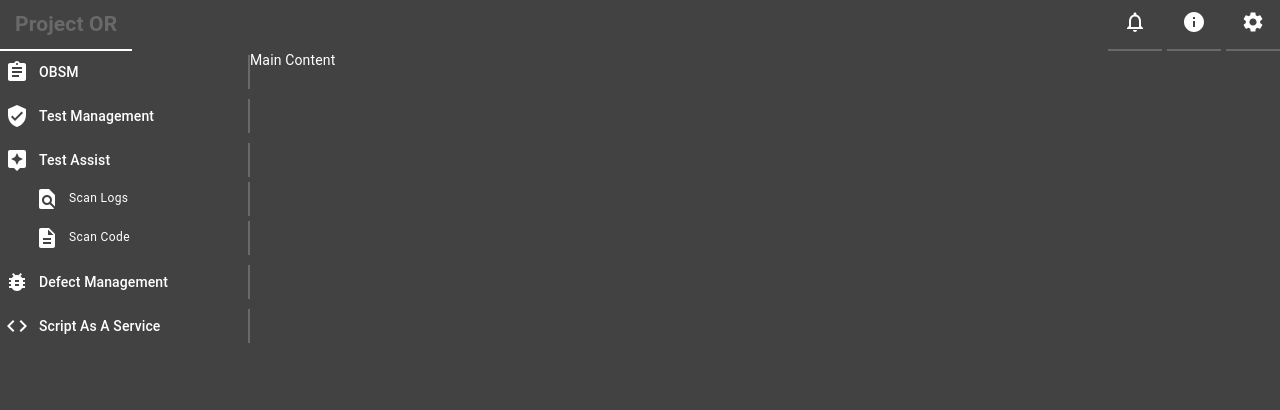
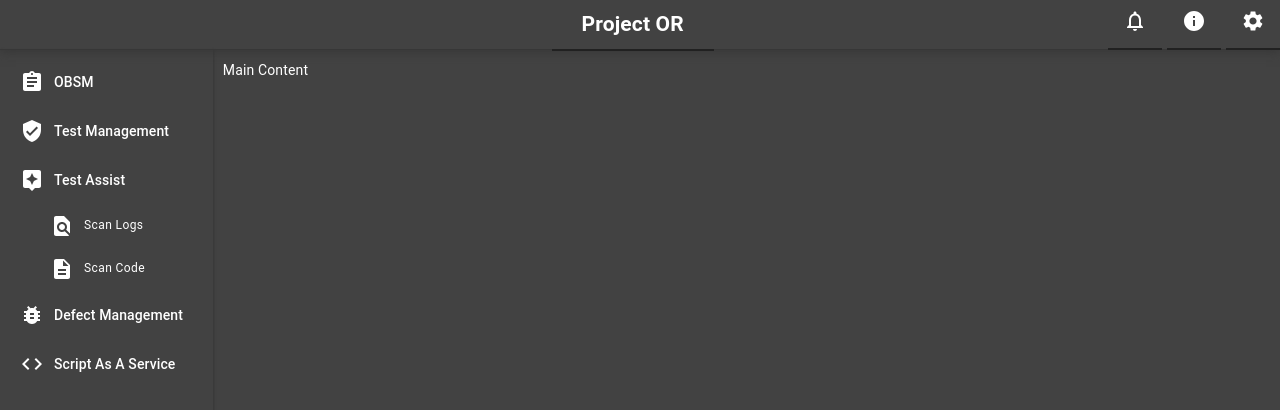
Before and after one commit to id-shiv/django-react-app, a React (Create React App) app in the folder frontend/: page / in a window 1280 px wide. Shown: the top 410 px of the page. Built offline with nearby package versions, Linux system fonts and the light colour scheme.

Commit message:
layout styling fixed

```diff
--- a/frontend/src/App.js
+++ b/frontend/src/App.js
@@ -24,9 +24,9 @@ function App() {
   // define theme
   const theme = createMuiTheme({
     palette: {
-      type: "dark"
-    }
-  })
+      type:"dark",
+    },
+  });
 
   // render App
   return (
--- a/frontend/src/components/styles.jsx
+++ b/frontend/src/components/styles.jsx
@@ -13,23 +13,15 @@ export default makeStyles((theme) => ({
     height: "100%",
   },
 
-  main__container: {
-    display: "flex",
-    width: "100%",
-    height: "100%",
-  },
-
-  maincontent__container: {
-    display: "flex",
-    flexDirection: "column",
-  },
-
   // header
   header__container: {
     display: "flex",
     flexDirection: "row",
     position: "sticky",
     height: "50px",
+    borderBottom: "1px solid #373737",
+    boxShadow: "0px 1px 10px 1px #373737",
+    zIndex: 1,
   },
   header__itemsleft__container: {
     display: "flex",
@@ -41,54 +33,67 @@ export default makeStyles((theme) => ({
     display: "flex",
     alignItems: "center",
   },
+  header__brand: {
+    padding: "10px 30px",
+    marginLeft: "50%",
+    marginRight: "5px",
+    borderBottom: "2px solid #212121",
+    color: "inherit",
+    "&:hover": {
+      backgroundColor: "#212121",
+      borderBottom: "2px solid white",
+    },
+  },
   header__itemsright: {
     padding: "10px 15px",
     marginLeft: "5px",
-    borderBottom: "2px solid dimgrey",
+    borderBottom: "2px solid #212121",
     color: "inherit",
     "&:hover": {
-      color: "dimgrey",
-      borderBottom: "2px solid white",
+      backgroundColor: "#212121",
+      borderBottomColor: "inherit",
     },
   },
-  header__brand: {
-    padding: "10px 15px",
-    borderBottom: "2px solid dimgrey",
-    color: "inherit",
-    "&:hover": {
-      color: "dimgrey",
-      borderBottom: "2px solid white",
-    },
+
+  // main container = sidebar + main content
+  main__container: {
+    display: "flex",
+    width: "100%",
+    height: "100%",
   },
 
   // sidebar
   sidebar__container: {
+    paddingTop: "10px",
     display: "flex",
     flexDirection: "column",
-    width: "250px",
+    width: "20%",
+    boxShadow: "0.5px 0px 2px 0px #373737",
   },
   sidebar__button: {
-    padding: "5px",
-    margin: "5px 0px",
+    padding: "10px 7px",
+    paddingLeft: "20px",
+    marginBottom: "5px",
     display: "flex",
     textDecoration: "none",
-    borderRight: "solid 2px dimgrey",
+    // borderRight: "2px solid #212121",
     color: "inherit",
     "&:hover": {
-      backgroundColor: "dimgrey",
-      borderRightColor: "inherit",
+      backgroundColor: "#212121",
+      // borderRightColor: "white",
     },
   },
   sidebar__subbutton: {
-    padding: "5px",
-    margin: "3px 0px 5px 30px",
+    padding: "7px 5px",
+    paddingLeft: "50px",
+    marginBottom: "5px",
     display: "flex",
     textDecoration: "none",
-    borderRight: "solid 2px dimgrey",
+    // borderRight: "2px solid #212121",
     color: "inherit",
     "&:hover": {
-      backgroundColor: "dimgrey",
-      borderRightColor: "inherit",
+      backgroundColor: "#212121",
+      // borderRightColor: "inherit",
     },
   },
   sidebar__button__icon: {
@@ -104,49 +109,11 @@ export default makeStyles((theme) => ({
     top: "50%",
   },
 
-  // about
-  aboutContainer: {
-    display: "flex",
-    flex: 1,
+  // content
+  maincontent__container: {
+    padding: "10px",
     width: "100%",
-    height: "400px",
-    outline: "none",
-    alignItems: "center",
-    background: "rgba(119, 119, 119, 0.6)",
-    animation: "modalSlide 0.5s ease-out forwards",
-  },
-  aboutVersionContainer: {
     display: "flex",
     flexDirection: "column",
-    margin: "40px",
-  },
-  aboutComponentContainer: {
-    display: "flex",
-    flex: 1,
-    margin: "40px",
-  },
-  aboutComponentImageContainer: {
-    padding: "20px",
-    margin: "0px 30px",
-    borderBottom: "solid 2px white",
-  },
-  aboutComponentImage: {
-    width: "100px",
-    height: "80",
-    resizeMode: "contain",
-  },
-  aboutCloseButtonContainer: {
-    width: "100px",
-    height: "80px",
-  },
-  aboutCloseButton: {
-    display: "block",
-    margin: "auto",
-  },
-
-  // main container
-  mainContainer: {
-    marginLeft: "250px",
-    marginTop: "50px",
   },
 }));
```
